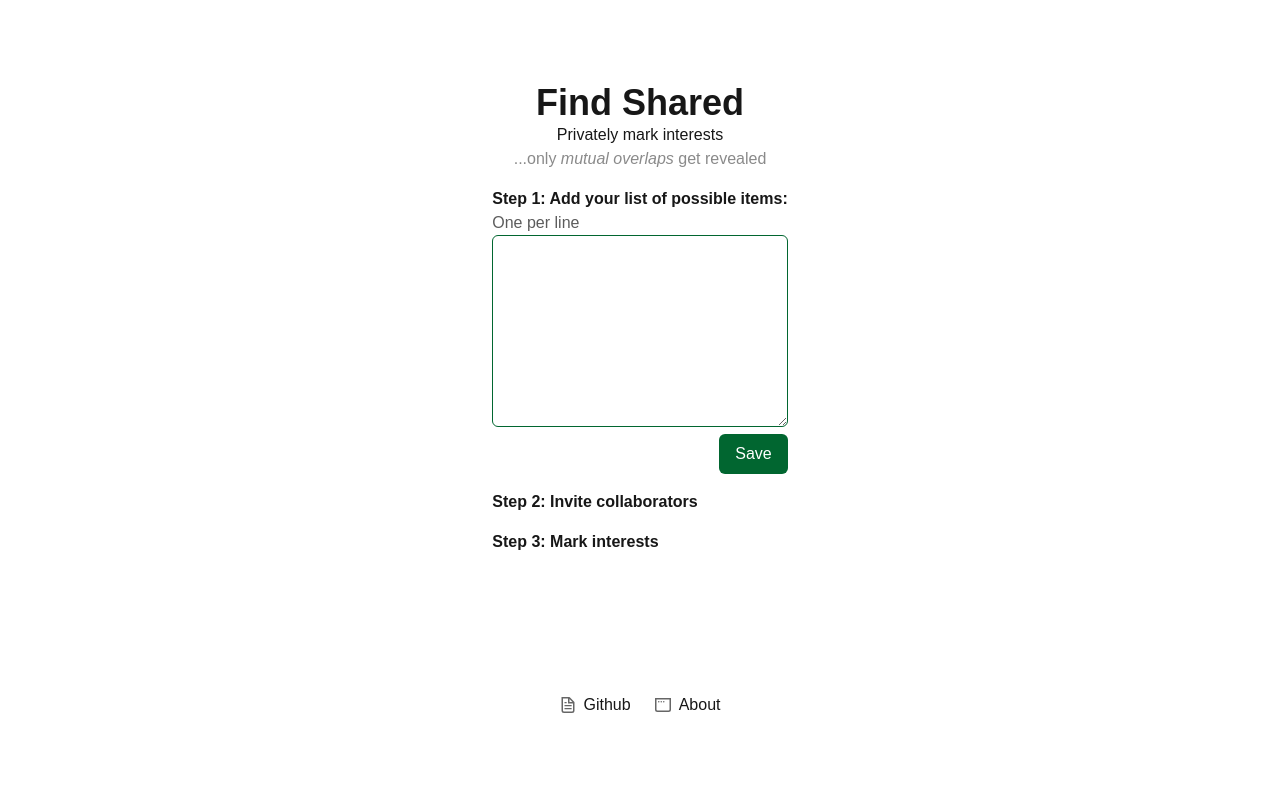
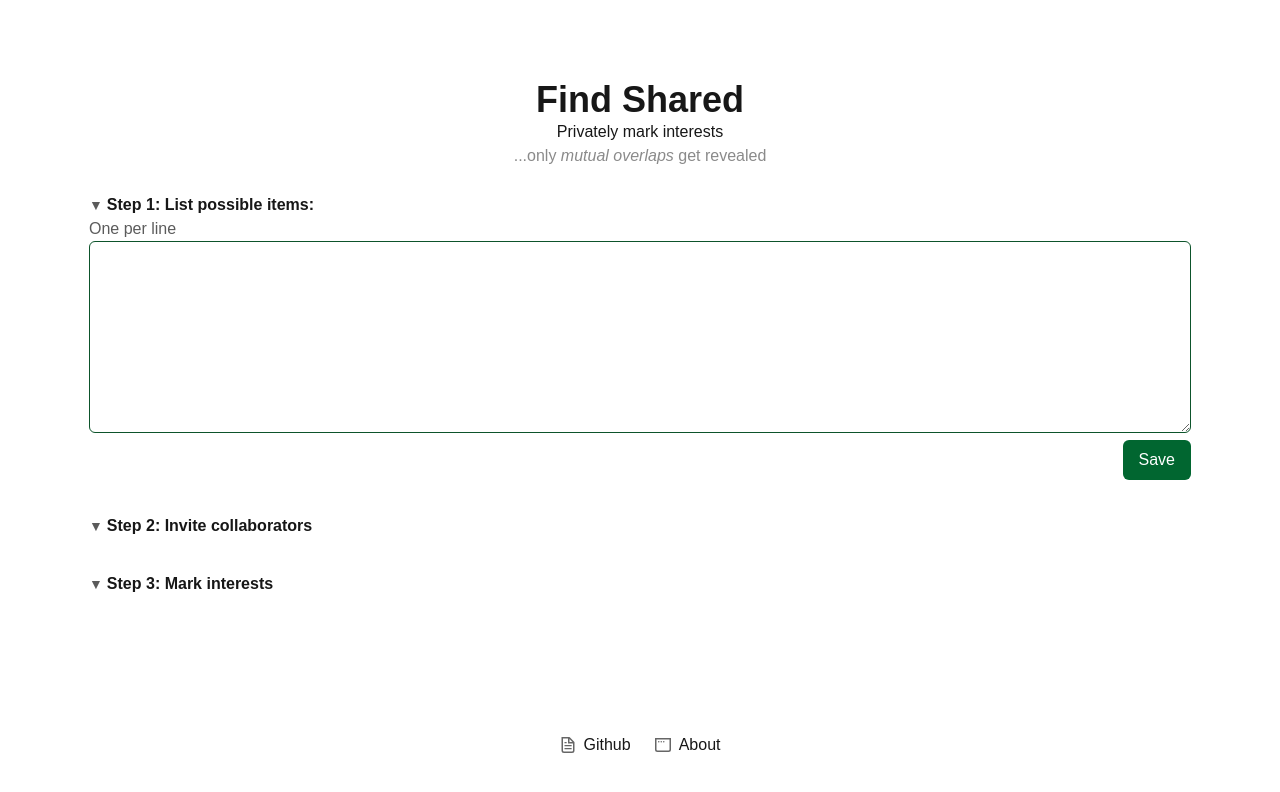
Before and after one commit to dsernst/find-shared, a Next.js app: page / in a window 1280 px wide. Shown: the top 792 px of the page. Built offline with nearby package versions, Linux system fonts and the light colour scheme.

Commit message:
Begin making steps into collapsibles

```diff
--- a/app/Step.tsx
+++ b/app/Step.tsx
@@ -5,9 +5,15 @@ export const Step = ({
   title: string
   children?: React.ReactNode
 }) => {
+  const isOpen = true
   return (
-    <div>
-      <h3 className="font-semibold">{title}</h3>
+    <div className="border border-white/15 rounded-md p-2 w-full">
+      <h3 className="font-semibold">
+        <span className="text-sm mr-1 opacity-70">
+          {isOpen ? <span>▼</span> : <span>▶</span>}
+        </span>
+        {title}
+      </h3>
       {children}
     </div>
   )
--- a/app/Step1AddItems.tsx
+++ b/app/Step1AddItems.tsx
@@ -8,10 +8,10 @@ export function Step1AddItems({
   setItems: (items: string) => void
 }) {
   return (
-    <Step title="Step 1: Add your list of possible items:">
+    <Step title="Step 1: List possible items:">
       <p className="opacity-70">One per line</p>
       <textarea
-        className="w-full h-48 border border-green-800 rounded-md p-2"
+        className="w-full h-48 border border-green-900 rounded-md p-2"
         value={items}
         onChange={(e) => setItems(e.target.value)}
       />
--- a/app/page.tsx
+++ b/app/page.tsx
@@ -12,7 +12,7 @@ export default function Home() {
 
   return (
     <div className="grid items-center justify-items-center min-h-screen p-8 gap-16 sm:p-20">
-      <main className="flex flex-col gap-4 items-start">
+      <main className="flex flex-col gap-4 items-start w-full">
         <Header />
 
         <Step1AddItems items={items} setItems={setItems} />
```
